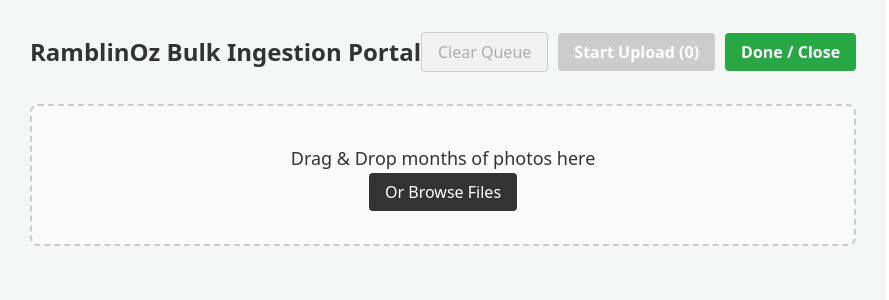
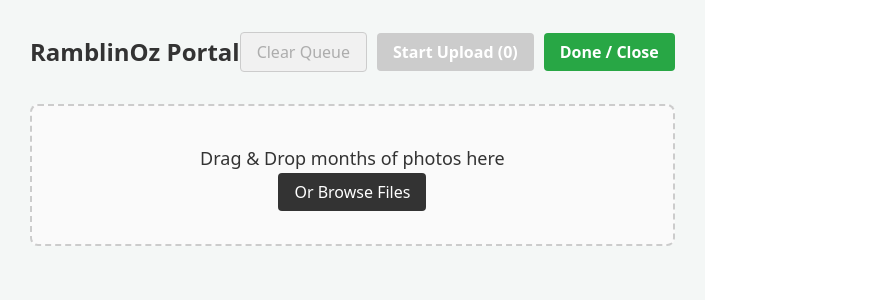
Before and after one commit to rambilinOz/ramblinoz-uploader, a React (Vite) app: page / in a window 1280 px wide. Shown: the top 300 px of the page, without its empty margins (0-889 px from the left). Built offline with nearby package versions, Linux system fonts and the light colour scheme.

Commit message:
changed heading name

```diff
--- a/src/components/VaultDashboard.tsx
+++ b/src/components/VaultDashboard.tsx
@@ -194,7 +194,7 @@
           marginBottom: '20px',
         }}
       >
-        <h2>RamblinOz Bulk Ingestion Portal</h2>
+        <h2>RamblinOz Portal</h2>
         <div>
           {isProcessing ? (
             <button
```
